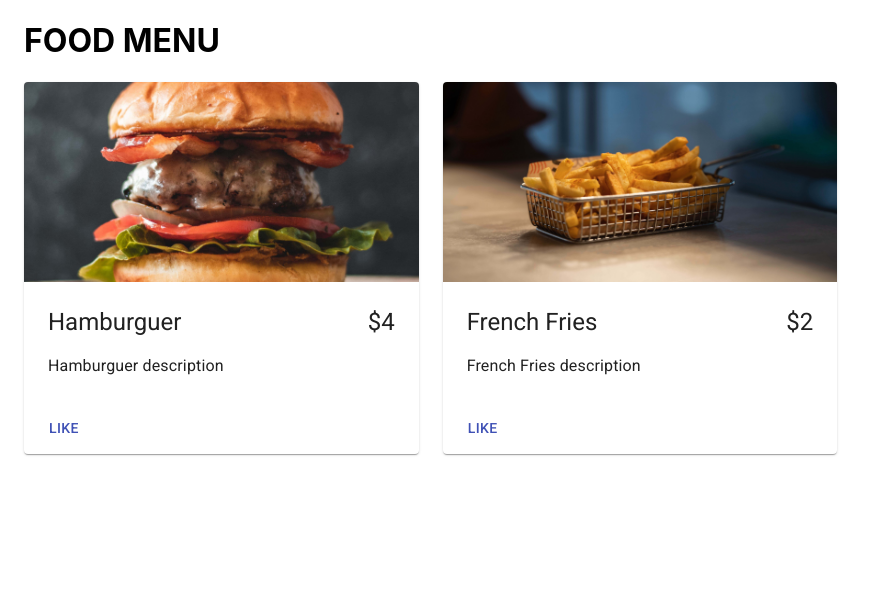
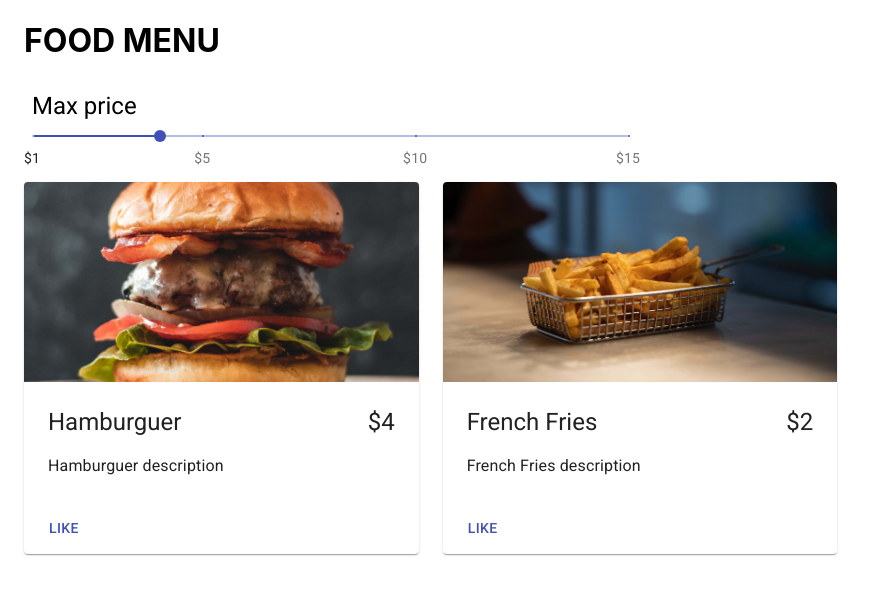
Before and after one commit to spuente/food-menu, a React (Create React App) app: page / in a window 1280 px wide. Shown: the top 594 px of the page, without its empty margins (0-878 px from the left). Built offline with nearby package versions, Linux system fonts and the light colour scheme.

Commit message:
feat: add layout for max price slider

```diff
--- a/src/App.js
+++ b/src/App.js
@@ -1,10 +1,32 @@
 import FoodMenu from "./components/FoodMenu"
-import { Container } from "@material-ui/core"
+import { Box, Container, Grid, Slider, Typography } from "@material-ui/core"
 
 function App() {
+  const marks = [
+    { value: 1, label: "$1" },
+    { value: 5, label: "$5" },
+    { value: 10, label: "$10" },
+    { value: 15, label: "$15" },
+  ]
   return (
     <Container>
       <h1>FOOD MENU</h1>
+      <Box p={1}>
+        <Grid container spacing={3}>
+          <Grid item xs={12} sm={8} md={6}>
+            <Typography variant="h5" component="h2">
+              Max price
+            </Typography>
+            <Slider
+              defaultValue={4}
+              valueLabelDisplay="auto"
+              marks={marks}
+              min={1}
+              max={15}
+            />
+          </Grid>
+        </Grid>
+      </Box>
       <FoodMenu maxPrice={4} />
     </Container>
   )
```
